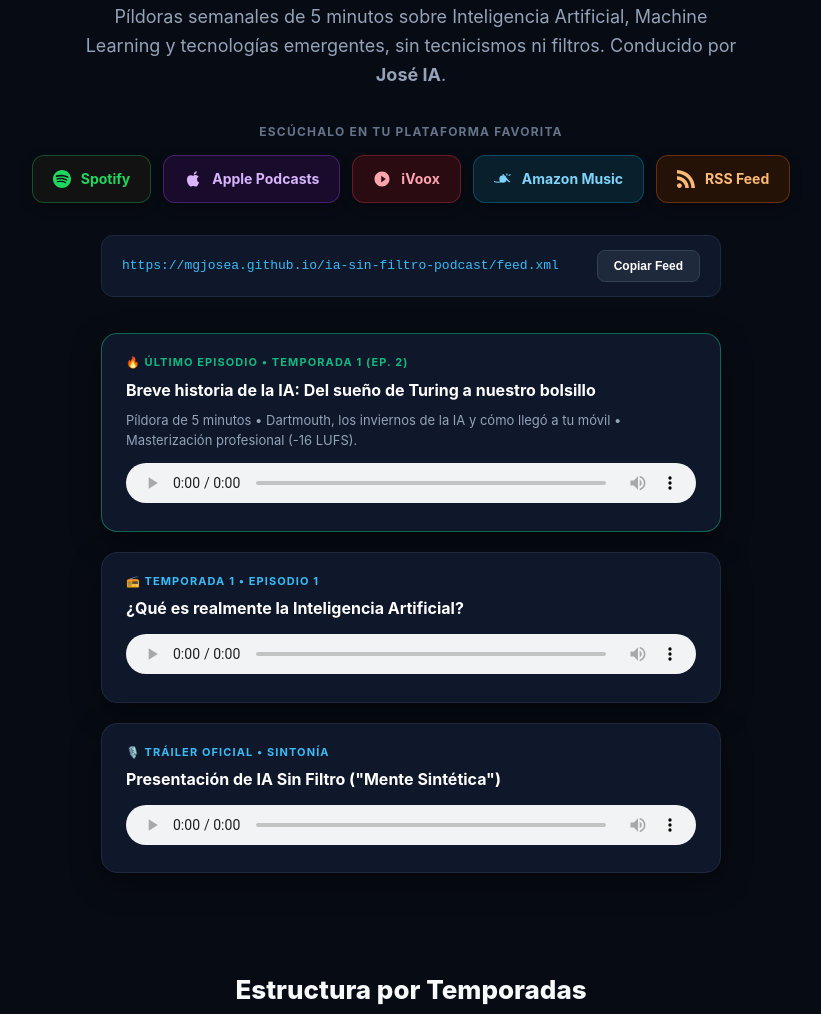
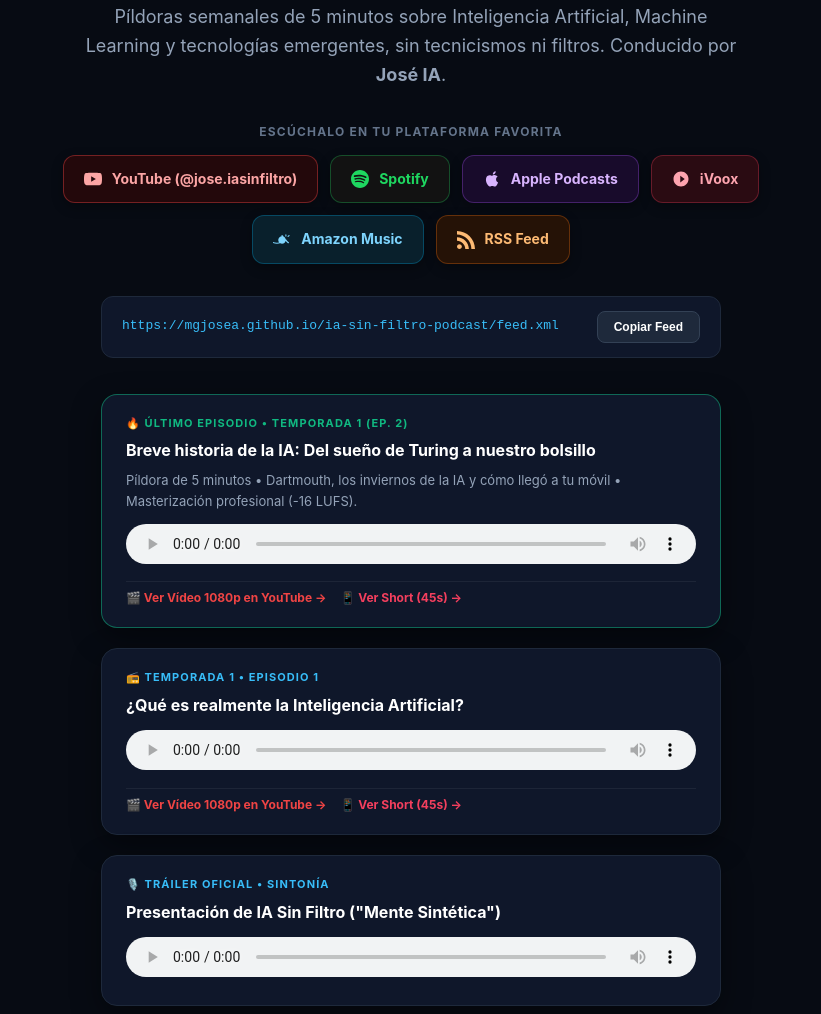
Before and after one commit to mgjosea/ia-sin-filtro-podcast, a plain HTML site: page index.html in a window 1280 px wide. Shown: the part 491-1505 px from the top of the page, without its empty margins (229-1050 px from the left). Drawn offline with Linux system fonts and the light colour scheme.

Commit message:
feat: add YouTube channel and video links to landing page

```diff
--- a/index.html
+++ b/index.html
@@ -163,6 +163,17 @@
       box-shadow: 0 8px 24px rgba(0, 168, 225, 0.35);
       transform: translateY(-2px);
     }
+    .btn-youtube {
+      background: #23080b;
+      color: #fca5a5;
+      border-color: rgba(239, 68, 68, 0.4);
+    }
+    .btn-youtube:hover {
+      background: #ef4444;
+      color: #ffffff;
+      box-shadow: 0 8px 24px rgba(239, 68, 68, 0.45);
+      transform: translateY(-2px);
+    }
     .btn-rss {
       background: #251206;
       color: #fdba74;
@@ -297,6 +308,12 @@
       <span class="section-label">Escúchalo en tu plataforma favorita</span>
 
       <div class="platform-buttons">
+        <!-- YouTube -->
+        <a href="https://www.youtube.com/@jose.iasinfiltro" class="btn btn-youtube" target="_blank" rel="noopener">
+          <svg viewBox="0 0 24 24"><path d="M23.498 6.186a3.016 3.016 0 0 0-2.122-2.136C19.505 3.545 12 3.545 12 3.545s-7.505 0-9.377.505A3.017 3.017 0 0 0 .502 6.186C0 8.07 0 12 0 12s0 3.93.502 5.814a3.016 3.016 0 0 0 2.122 2.136c1.871.505 9.376.505 9.376.505s7.505 0 9.377-.505a3.015 3.015 0 0 0 2.122-2.136C24 15.93 24 12 24 12s0-3.93-.502-5.814zM9.545 15.568V8.432L15.818 12l-6.273 3.568z"/></svg>
+          YouTube (@jose.iasinfiltro)
+        </a>
+
         <!-- Spotify -->
         <a href="https://open.spotify.com/show/2uiohtD8tmilsqhksar5FH" class="btn btn-spotify" target="_blank" rel="noopener">
           <svg viewBox="0 0 24 24"><path d="M12 0C5.373 0 0 5.373 0 12s5.373 12 12 12 12-5.373 12-12S18.627 0 12 0zm5.494 17.306c-.215.353-.674.466-1.026.25-2.812-1.718-6.352-2.106-10.52-1.154-.403.092-.806-.157-.899-.56-.092-.403.158-.806.56-.899 4.562-1.042 8.472-.596 11.635 1.337.352.215.465.673.25 1.026zm1.467-3.262c-.27.44-.848.578-1.287.308-3.218-1.977-8.125-2.55-11.93-1.393-.496.15-1.025-.13-1.176-.627-.15-.497.13-1.026.627-1.177 4.35-1.32 9.757-.68 13.458 1.597.44.27.578.85.308 1.292zm.126-3.398C15.234 8.358 8.87 8.148 5.16 9.274c-.59.18-1.218-.16-1.398-.75-.18-.59.16-1.218.75-1.398 4.258-1.293 11.29-1.047 15.65 1.543.53.314.707 1.002.392 1.533-.314.53-1.002.707-1.533.392z"/></svg>
@@ -339,19 +356,35 @@
         <span style="color: #10b981;">🔥 ÚLTIMO EPISODIO • TEMPORADA 1 (EP. 2)</span>
         <h4>Breve historia de la IA: Del sueño de Turing a nuestro bolsillo</h4>
         <p style="font-size: 13px; color: var(--text-muted); margin-bottom: 12px; margin-top: -6px;">Píldora de 5 minutos • Dartmouth, los inviernos de la IA y cómo llegó a tu móvil • Masterización profesional (-16 LUFS).</p>
-        <audio controls style="width: 100%;">
+        <audio controls style="width: 100%; margin-bottom: 10px;">
           <source src="episodes/Temporada_1_Episodio_2_Breve_historia_de_la_IA_Del_sueno_de_Turing_a_nuestro_bolsillo.mp3?v=11" type="audio/mpeg">
           Tu navegador no soporta el reproductor de audio.
         </audio>
+        <div style="display: flex; gap: 14px; align-items: center; padding-top: 6px; border-top: 1px solid rgba(255,255,255,0.06); font-size: 12px; font-weight: 700;">
+          <a href="https://youtu.be/teKFPxBZ0MY" target="_blank" rel="noopener" style="color: #ef4444; text-decoration: none; display: inline-flex; align-items: center; gap: 4px;">
+            🎬 Ver Vídeo 1080p en YouTube &rarr;
+          </a>
+          <a href="https://youtube.com/shorts/TK1fa6y4GXs" target="_blank" rel="noopener" style="color: #f43f5e; text-decoration: none; display: inline-flex; align-items: center; gap: 4px;">
+            📱 Ver Short (45s) &rarr;
+          </a>
+        </div>
       </div>
 
       <div class="player-card" style="margin-bottom: 20px;">
         <span>📻 TEMPORADA 1 • EPISODIO 1</span>
         <h4>¿Qué es realmente la Inteligencia Artificial?</h4>
-        <audio controls style="width: 100%;">
+        <audio controls style="width: 100%; margin-bottom: 10px;">
           <source src="episodes/Temporada_1_Episodio_1__Que_es_realmente_la_Inteligencia_Artificial_.mp3?v=11" type="audio/mpeg">
           Tu navegador no soporta el reproductor de audio.
         </audio>
+        <div style="display: flex; gap: 14px; align-items: center; padding-top: 6px; border-top: 1px solid rgba(255,255,255,0.06); font-size: 12px; font-weight: 700;">
+          <a href="https://youtu.be/pML8hddbp48" target="_blank" rel="noopener" style="color: #ef4444; text-decoration: none; display: inline-flex; align-items: center; gap: 4px;">
+            🎬 Ver Vídeo 1080p en YouTube &rarr;
+          </a>
+          <a href="https://youtube.com/shorts/_U7ybNsIcWs" target="_blank" rel="noopener" style="color: #f43f5e; text-decoration: none; display: inline-flex; align-items: center; gap: 4px;">
+            📱 Ver Short (45s) &rarr;
+          </a>
+        </div>
       </div>
 
       <div class="player-card">
```
